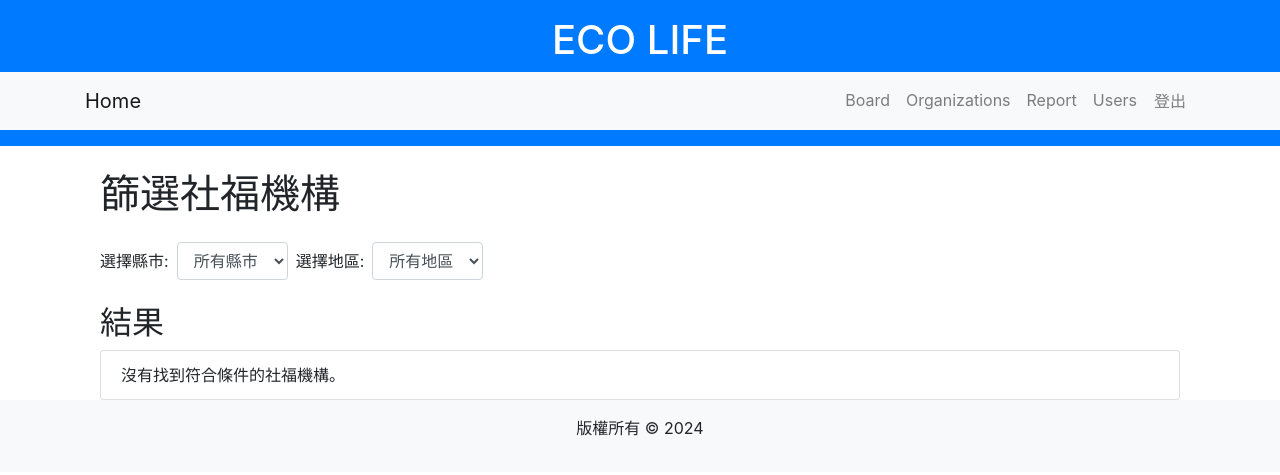
After one commit to TaiwanCodingShrimp/ECO, a Django app: page /home/organizations/ in a window 1280 px wide. The commit adds this page. Shown: the top 475 px of the page. Run offline with Django 5.2, Linux system fonts and the light colour scheme; the visitor is signed in with stand-in values (Sample User, id 1); data that the repository does not hold is empty; some libraries are stand-ins or nearby versions.

Commit message:
briefly add organizations frontend (#36)
* briefly add organizations frontend

* briefly add organizations frontend

```diff
--- a/pyproject.toml
+++ b/pyproject.toml
@@ -12,6 +12,7 @@ pre-commit = "^3.7.0"
 ruff = "^0.4.3"
 django = "^5.0.6"
 django-enumfields = "^2.1.1"
+pandas = "^2.2.2"
 
 
 [build-system]
--- a/src/Frontend/templates/base.html
+++ b/src/Frontend/templates/base.html
@@ -3,22 +3,22 @@
 <head>
     <meta charset="UTF-8">
     <meta name="viewport" content="width=device-width, initial-scale=1, shrink-to-fit=no">
-    <title>{% block title %}我的網站{% endblock %}</title>
+    <title>{% block title %}ECO LIFE{% endblock %}</title>
     <link href="https://stackpath.bootstrapcdn.com/bootstrap/4.5.2/css/bootstrap.min.css" rel="stylesheet">
 </head>
 <body>
     <header class="bg-primary text-white text-center py-3">
-        <h1>我的網站</h1>
+        <h1>ECO LIFE</h1>
         <nav class="navbar navbar-expand-lg navbar-light bg-light">
             {% if user.is_authenticated %}
             <div class="container">
-                <a class="navbar-brand" href="{% url "home" %}">首頁</a>
+                <a class="navbar-brand" href="{% url "home" %}">Home</a>
                 <button class="navbar-toggler" type="button" data-toggle="collapse" data-target="#navbarNav" aria-controls="navbarNav" aria-expanded="false" aria-label="Toggle navigation">
                     <span class="navbar-toggler-icon"></span>
                 </button>
             {% else %}
             <div class="container">
-                <a class="navbar-brand" href="{% url "index" %}">首頁</a>
+                <a class="navbar-brand" href="{% url "index" %}">Home</a>
                 <button class="navbar-toggler" type="button" data-toggle="collapse" data-target="#navbarNav" aria-controls="navbarNav" aria-expanded="false" aria-label="Toggle navigation">
                     <span class="navbar-toggler-icon"></span>
                 </button>
@@ -30,7 +30,7 @@
                                 <a class="nav-link" href="{% url 'board' %}">Board</a>
                             </li>
                             <li class="nav-item">
-                                <a class="nav-link" href="{% url 'organization' %}">Organization</a>
+                                <a class="nav-link" href="{% url 'organizations' %}">Organizations</a>
                             </li>
                             <li class="nav-item">
                                 <a class="nav-link" href="{% url 'report' %}">Report</a>
--- /dev/null
+++ b/src/Frontend/templates/organizations.html
@@ -0,0 +1,43 @@
+{% extends 'base.html' %}
+
+{% block title %}篩選社福機構{% endblock %}
+
+{% block content %}
+<div class="container">
+    <h1 class="mt-4">篩選社福機構</h1>
+    <form method="GET" class="form-inline my-4">
+        <div class="form-group mr-2">
+            <label for="county" class="mr-2">選擇縣市:</label>
+            <select id="county" name="county" class="form-control" onchange="this.form.submit()">
+                <option value="">所有縣市</option>
+                {% for c in counties %}
+                    <option value="{{ c }}" {% if c == selected_county %}selected{% endif %}>{{ c }}</option>
+                {% endfor %}
+            </select>
+        </div>
+        <div class="form-group mr-2">
+            <label for="district" class="mr-2">選擇地區:</label>
+            <select id="district" name="district" class="form-control" onchange="this.form.submit()">
+                <option value="">所有地區</option>
+                {% for d in districts %}
+                    <option value="{{ d }}" {% if d == selected_district %}selected{% endif %}>{{ d }}</option>
+                {% endfor %}
+            </select>
+        </div>
+    </form>
+
+    <h2>結果</h2>
+    <ul class="list-group">
+        {% for org in organizations %}
+            <li class="list-group-item">
+                <strong>{{ org.name }}</strong><br>
+                地址: {{ org.address }}<br>
+                電話: {{ org.phone }}
+            </li>
+        {% endfor %}
+        {% if organizations|length == 0 %}
+            <li class="list-group-item">沒有找到符合條件的社福機構。</li>
+        {% endif %}
+    </ul>
+</div>
+{% endblock %}
--- a/src/Frontend/urls.py
+++ b/src/Frontend/urls.py
@@ -8,7 +8,7 @@ from .views import (
     index_view,
     login_view,
     logout_view,
-    organization_view,
+    organizations_view,
     report_view,
     signup_view,
     users_view,
@@ -23,7 +23,7 @@ urlpatterns = [
     path("home/board/", board_view, name="board"),
     path("home/board/createboard/", create_board_view, name="createboard"),
     path("home/board/<int:board_id>/", board_detail_view, name="board_detail"),
-    path("home/organization/", organization_view, name="organization"),
+    path("home/organizations/", organizations_view, name="organizations"),
     path("home/report/", report_view, name="report"),
     path("home/users/", users_view, name="users"),
 ]
--- a/src/Frontend/views.py
+++ b/src/Frontend/views.py
@@ -4,6 +4,7 @@ from django.shortcuts import get_object_or_404, redirect, render
 
 from Board.forms import BoardForm
 from Board.models import Board
+from Organization.models import WelfareOrganization
 from Users.forms import LoginForm, SignUpForm
 
 
@@ -61,8 +62,35 @@ def board_view(request):
 
 
 @login_required
-def organization_view(request):
-    return render(request, "organization.html")
+def organizations_view(request):
+    county = request.GET.get("county")
+    district = request.GET.get("district")
+
+    if county and district:
+        organizations = WelfareOrganization.objects.filter(
+            county=county, district=district
+        )
+    elif county:
+        organizations = WelfareOrganization.objects.filter(county=county)
+    else:
+        organizations = WelfareOrganization.objects.all()
+
+    counties = WelfareOrganization.objects.values_list("county", flat=True).distinct()
+    districts = WelfareOrganization.objects.values_list(
+        "district", flat=True
+    ).distinct()
+
+    return render(
+        request,
+        "organizations.html",
+        {
+            "organizations": organizations,
+            "counties": counties,
+            "districts": districts,
+            "selected_county": county,
+            "selected_district": district,
+        },
+    )
 
 
 @login_required
```
Also changed, not shown: src/Frontend/templates/organization.html (deleted, +0 -9 lines), src/import_food_bank_csv.py (added, +96 -0 lines), src/res/food_bank_data.csv (added, +11 -0 lines), .pre-commit-config.yaml, 1 other file.
